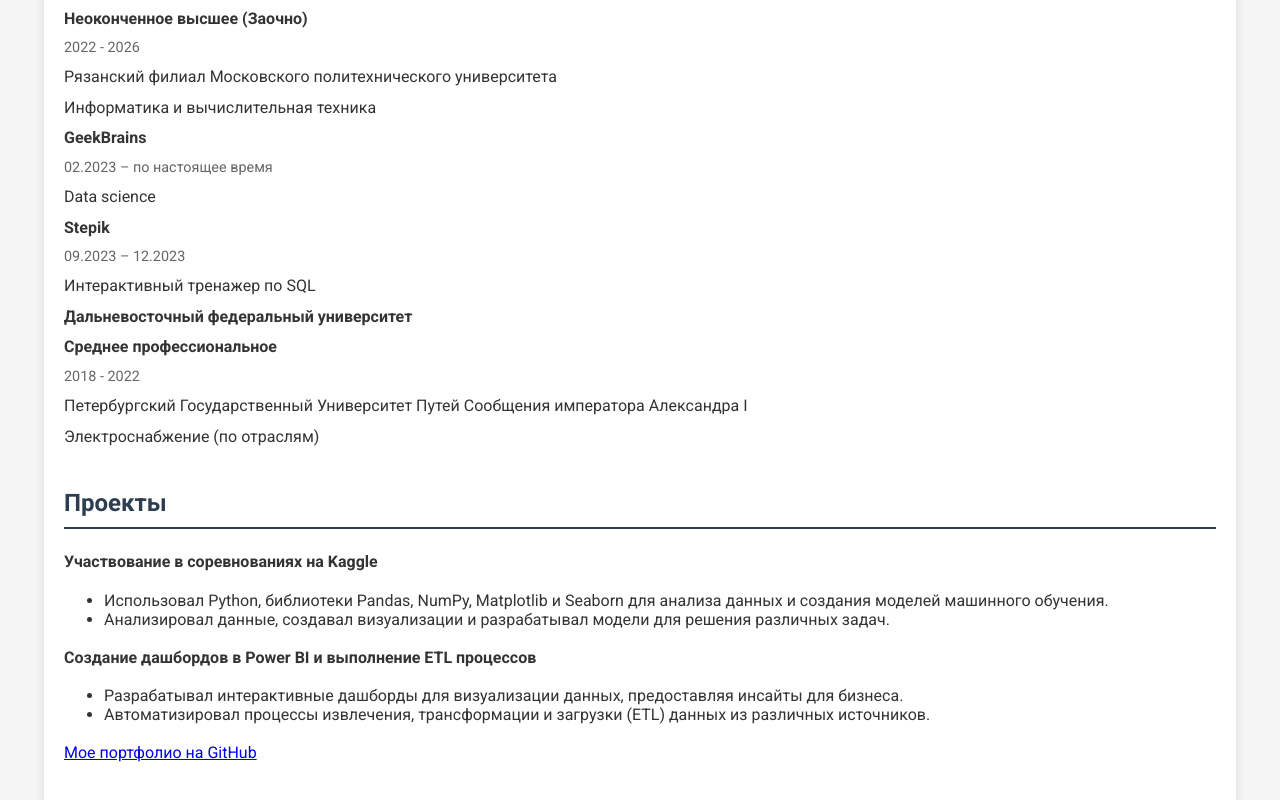
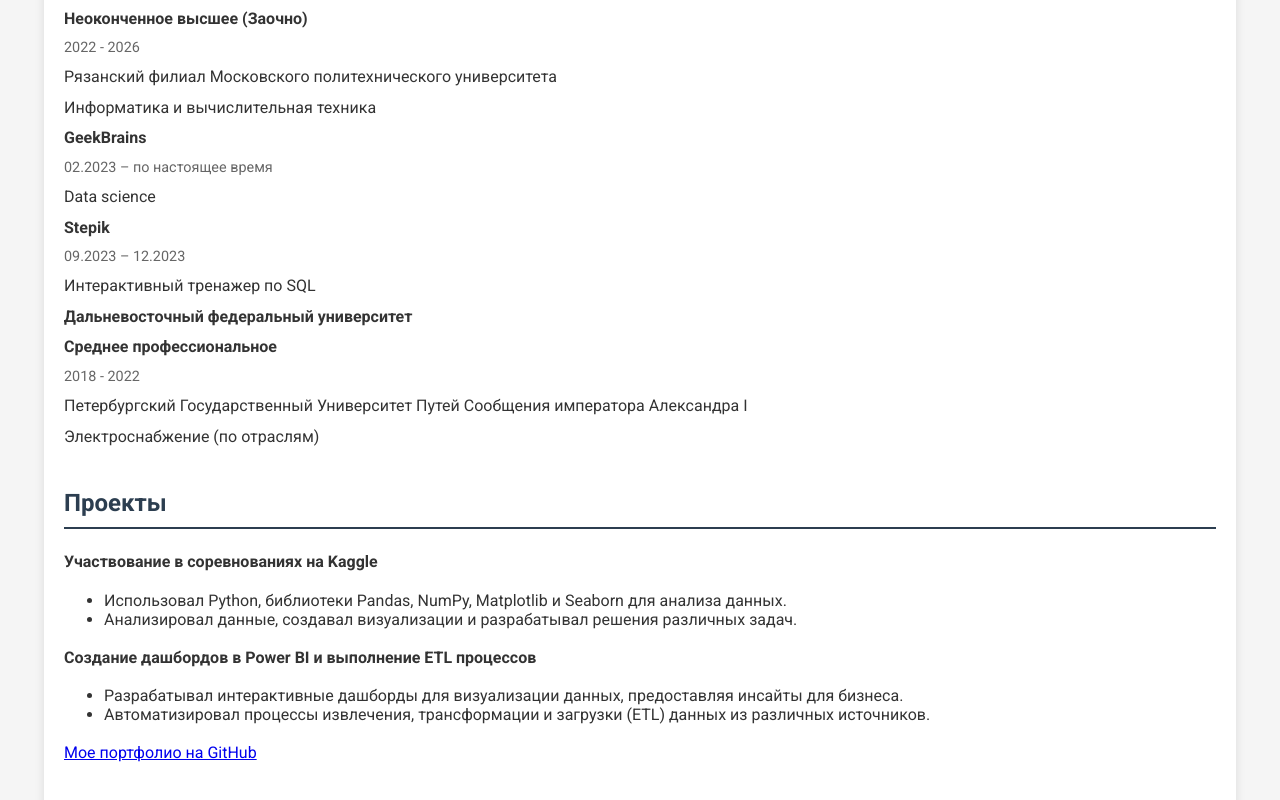
Before and after one commit to Qukli/websit_eportfolio, a plain HTML site: page index.html in a window 1280 px wide. Shown: the part 619-1419 px from the top of the page. Drawn offline with Linux system fonts and the light colour scheme.

Commit message:
весенние изменение в текст

```diff
--- a/index.html
+++ b/index.html
@@ -178,9 +178,8 @@
             <h2>Проекты</h2>
             <p><strong>Участвование в соревнованиях на Kaggle</strong></p>
             <ul>
-                <li>Использовал Python, библиотеки Pandas, NumPy, Matplotlib и Seaborn для анализа данных и создания
-                    моделей машинного обучения.</li>
-                <li>Анализировал данные, создавал визуализации и разрабатывал модели для решения различных задач.</li>
+                <li>Использовал Python, библиотеки Pandas, NumPy, Matplotlib и Seaborn для анализа данных.</li>
+                <li>Анализировал данные, создавал визуализации и разрабатывал решения различных задач.</li>
             </ul>
             <p><strong>Создание дашбордов в Power BI и выполнение ETL процессов</strong></p>
             <ul>
```
